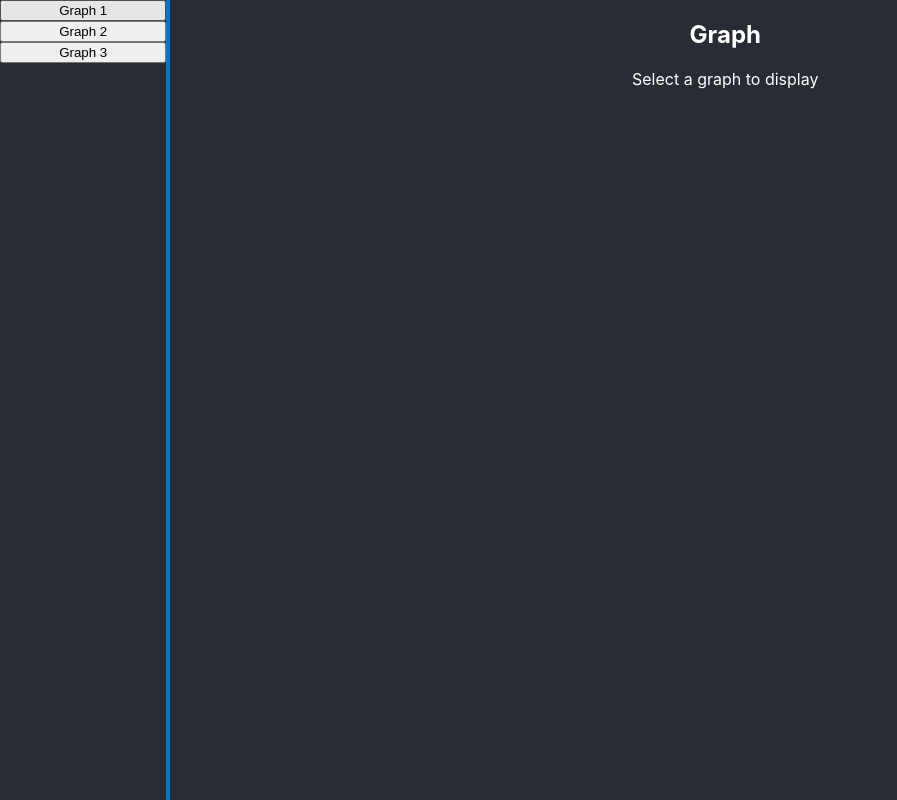
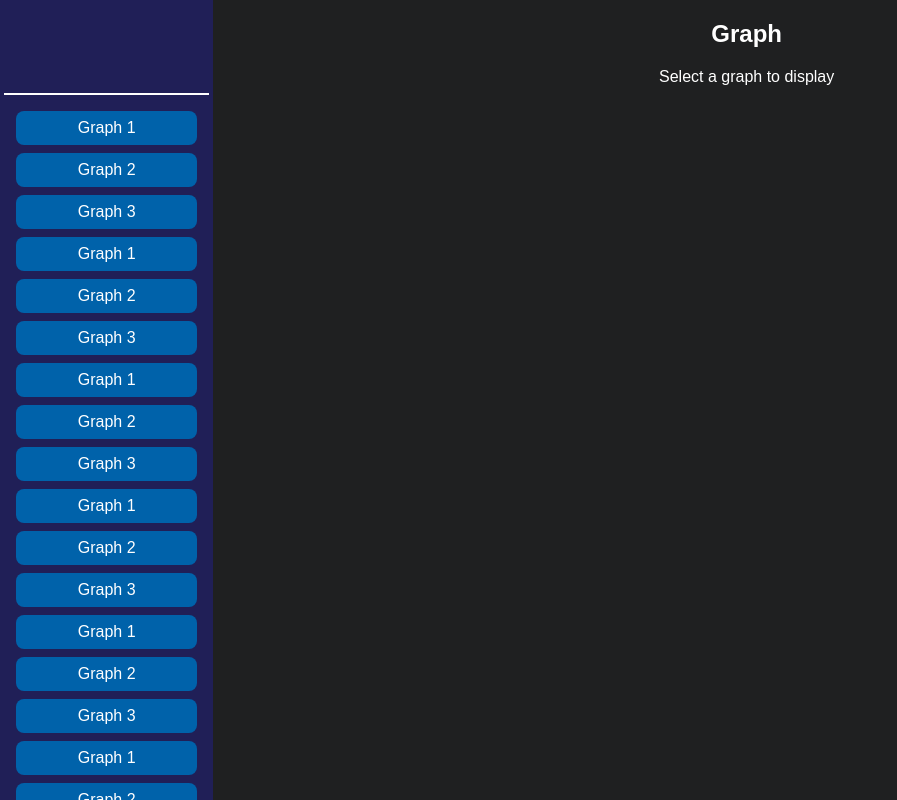
Before and after one commit to NielsDeBacker01/Project-V, a React (Create React App) app in the folder front-end/: page / in a window 1280 px wide. Shown: the whole page, without its empty margins (0-897 px from the left). Built offline with nearby package versions, Linux system fonts and the light colour scheme; no server answers.

Commit message:
basic styling

```diff
--- a/front-end/src/components/app/App.css
+++ b/front-end/src/components/app/App.css
@@ -5,7 +5,7 @@
 }
 
 .App-main {
-  background-color: #282c34;
+  background-color: #1f2021;
   min-height: 100vh;
   color: white;
   width: 100%;
@@ -15,15 +15,11 @@
 pre {
   white-space: pre-wrap;
   font-size: small;
-  border: black 0.1rem solid;
+  border: white 0.1rem solid;
   text-align: left;
+  margin: 1rem;
 }
 
-.sidebar {
-  width: 12rem;
-  display: flex;
-  flex-direction: column;
-  height: 100vh;
-  background-color: #282c34;
-  border-right: #0676cc 0.25rem solid;
+*{
+  font-family: 'Outfit', sans-serif;
 }
--- a/front-end/src/components/sidebar/Sidebar.css
+++ b/front-end/src/components/sidebar/Sidebar.css
@@ -0,0 +1,31 @@
+.sidebar {
+    width: 20vw;
+    display: flex;
+    flex-direction: column;
+    height: 100vh;
+    background-color: #201F57;
+}
+
+.head {
+    padding: 0.5rem;
+    height: 10vh;
+    border-bottom: white 0.15rem solid;
+    margin: 0.25rem 0.25rem;
+}
+
+.body {
+    display: flex;
+    flex-direction: column;
+    padding: 0.5rem;
+    overflow-y: scroll;
+}
+
+.body button {
+    color: white;
+    background-color: #0062AA;
+    margin: 0.25rem 0.5rem;
+    padding: 0.5rem;
+    border: none;
+    border-radius: 0.5rem;
+    font-size: 1rem;
+}
--- a/front-end/src/components/sidebar/Sidebar.js
+++ b/front-end/src/components/sidebar/Sidebar.js
@@ -1,11 +1,33 @@
+import './Sidebar.css';
 import React from 'react';
 import PropTypes from 'prop-types';
 
 const Sidebar = ({ onGraphSelect }) => (
   <div className="sidebar">
-    <button onClick={() => onGraphSelect(1)}>Graph 1</button>
-    <button onClick={() => onGraphSelect(2)}>Graph 2</button>
-    <button onClick={() => onGraphSelect(3)}>Graph 3</button>
+    <div className="head">
+
+    </div>
+
+    <div className="body">
+      <button onClick={() => onGraphSelect(1)}>Graph 1</button>
+      <button onClick={() => onGraphSelect(2)}>Graph 2</button>
+      <button onClick={() => onGraphSelect(3)}>Graph 3</button>
+      <button onClick={() => onGraphSelect(1)}>Graph 1</button>
+      <button onClick={() => onGraphSelect(2)}>Graph 2</button>
+      <button onClick={() => onGraphSelect(3)}>Graph 3</button>
+      <button onClick={() => onGraphSelect(1)}>Graph 1</button>
+      <button onClick={() => onGraphSelect(2)}>Graph 2</button>
+      <button onClick={() => onGraphSelect(3)}>Graph 3</button>
+      <button onClick={() => onGraphSelect(1)}>Graph 1</button>
+      <button onClick={() => onGraphSelect(2)}>Graph 2</button>
+      <button onClick={() => onGraphSelect(3)}>Graph 3</button>
+      <button onClick={() => onGraphSelect(1)}>Graph 1</button>
+      <button onClick={() => onGraphSelect(2)}>Graph 2</button>
+      <button onClick={() => onGraphSelect(3)}>Graph 3</button>
+      <button onClick={() => onGraphSelect(1)}>Graph 1</button>
+      <button onClick={() => onGraphSelect(2)}>Graph 2</button>
+      <button onClick={() => onGraphSelect(3)}>Graph 3</button>
+    </div>
   </div>
 );
 
```
